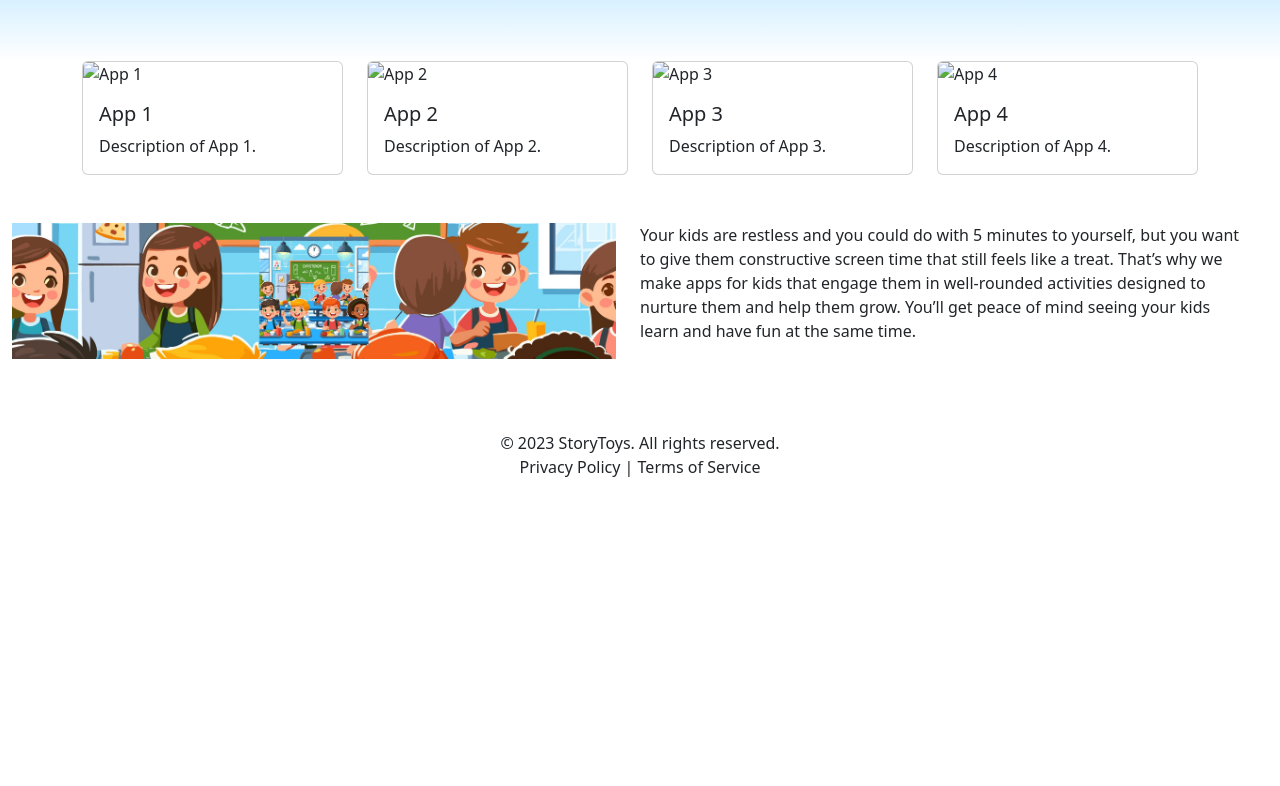
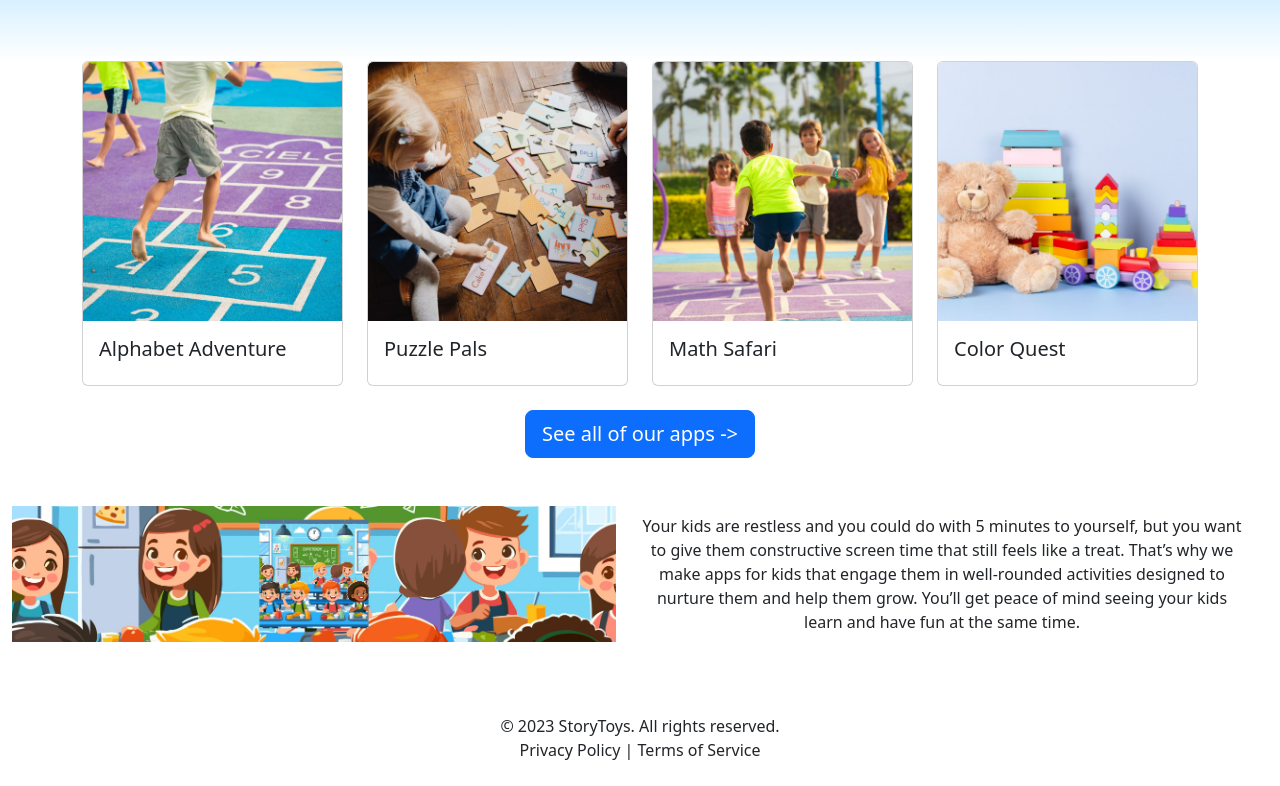
Before and after one commit to OveractGames/KidsStoryWebsite, a website built with Vite: page index.html in a window 1280 px wide. Shown: the part 546-1332 px from the top of the page. Before the commit the page ends 1049 px from the top, so only its background shows below. Built offline with nearby package versions, Linux system fonts and the light colour scheme; files whose address does not match are found by name.

Commit message:
Feat
add zoom-on-hover effect for card images with masking

```diff
--- a/index.html
+++ b/index.html
@@ -79,49 +79,48 @@
       <div class="row g-4">
         <div class="col-md-3 fade-in">
           <div class="card h-100">
-            <img src="assets/app1.jpg" class="card-img-top" alt="App 1" />
+            <img src="1.jpg" class="card-img-top card-game" alt="App 1" />
             <div class="card-body">
-              <h5 class="card-title">App 1</h5>
-              <p class="card-text">Description of App 1.</p>
+              <h5 class="card-title">Alphabet Adventure</h5>
             </div>
           </div>
         </div>
         <div class="col-md-3 fade-in">
           <div class="card h-100">
-            <img src="assets/app2.jpg" class="card-img-top" alt="App 2" />
+            <img src="2.jpg" class="card-img-top card-game" alt="App 2" />
             <div class="card-body">
-              <h5 class="card-title">App 2</h5>
-              <p class="card-text">Description of App 2.</p>
+              <h5 class="card-title">Puzzle Pals</h5>
             </div>
           </div>
         </div>
         <div class="col-md-3 fade-in">
           <div class="card h-100 ">
-            <img src="assets/app3.jpg" class="card-img-top" alt="App 3" />
+            <img src="3.jpg" class="card-img-top card-game" alt="App 3" />
             <div class="card-body">
-              <h5 class="card-title">App 3</h5>
-              <p class="card-text">Description of App 3.</p>
+              <h5 class="card-title">Math Safari</h5>
             </div>
           </div>
         </div>
         <div class="col-md-3">
           <div class="card h-100">
-            <img src="assets/app4.jpg" class="card-img-top" alt="App 4" />
+            <img src="4.jpg" class="card-img-top card-game" alt="App 4" />
             <div class="card-body">
-              <h5 class="card-title">App 4</h5>
-              <p class="card-text">Description of App 4.</p>
+              <h5 class="card-title">Color Quest</h5>
             </div>
           </div>
         </div>
       </div>
     </div>
   </section>
+  <div class="text-center mt-4">
+    <button type="button" class="btn btn-primary btn-lg">See all of our apps -></button>
+  </div>
   <section class="container-fluid py-5">
     <div class="row w-100">
       <div class="col-md">
         <img src="/happy childrens learning at classroom illustration book children.jpg" class="w-100" alt="">
       </div>
-      <div class="col-md">
+      <div class="col-md text-center d-flex flex-column justify-content-center">
         Your kids are restless and you could do with 5 minutes to yourself, but you want to give them constructive
         screen time that still feels like a treat.
 
--- a/package.json
+++ b/package.json
@@ -9,10 +9,12 @@
     "preview": "vite preview"
   },
   "devDependencies": {
+    "@types/jquery": "^3.5.32",
     "typescript": "~5.8.3",
     "vite": "^6.3.5"
   },
   "dependencies": {
-    "bootstrap": "^5.3.6"
+    "bootstrap": "^5.3.6",
+    "jquery": "^3.7.1"
   }
 }
--- a/src/main.ts
+++ b/src/main.ts
@@ -1,3 +1,5 @@
+import $ from 'jquery';
+
 export class Main {
   constructor() {
     this.init();
@@ -5,6 +7,10 @@ export class Main {
 
   init() {
     console.log("Main class initialized");
+
+    $('.card-game').on('click', () => {
+      console.log('🖼️ Image clicked via jQuery!');
+    });
   }
 }
 export default new Main;
--- a/src/style.css
+++ b/src/style.css
@@ -15,8 +15,6 @@ body {
 .main-navbar {
   padding-top: 2.5rem;
   font-size: 1.5rem;
-
-  font-weight: 600;
   display: flex;
   justify-content: center;
 }
@@ -25,6 +23,23 @@ body {
   height: 60px;
   width: auto;
 }
+
+.card {
+  overflow: hidden;
+  /* ⛔️ prevents image from spilling outside */
+}
+
+.card-img-top {
+  transition: transform 0.3s ease;
+}
+
+.card-img-top:hover {
+  transform: scale(1.05);
+  /* 🔍 zoom effect */
+  cursor: pointer;
+  /* 🖱️ pointer on hover */
+}
+
 
 .top-bar {
   background-color: #1d428a;
```
Also changed, not shown: public/1.jpg (added), public/2.jpg (added), public/3.jpg (added), public/4.jpg (added), 1 other file.
